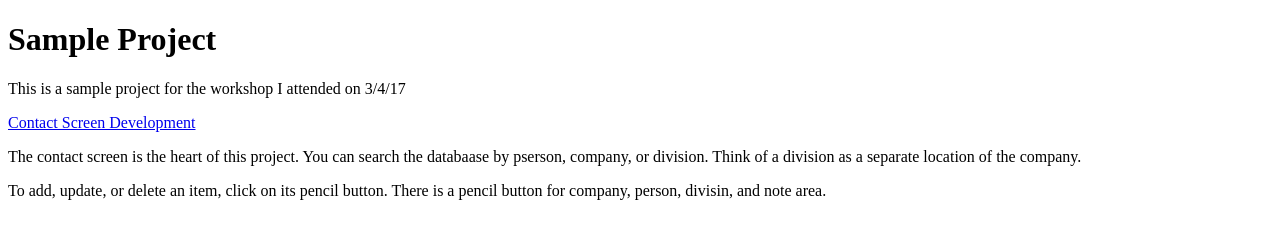
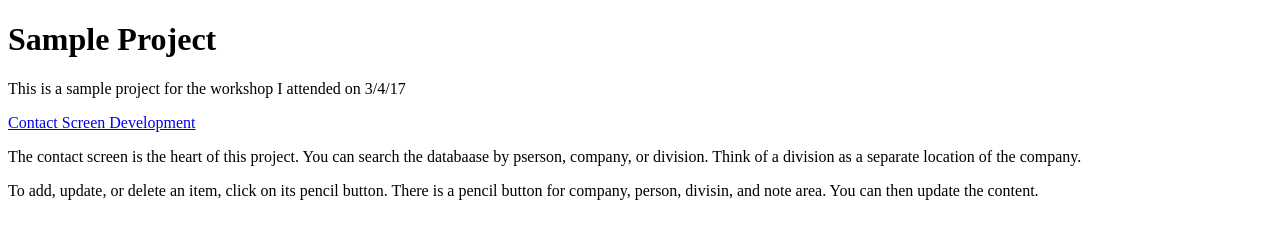
Before and after one commit to masters-george/sample-repo, a plain HTML site: page index.html in a window 1280 px wide. Drawn offline with Linux system fonts and the light colour scheme.

Commit message:
added more info on contact screen area

```diff
--- a/index.html
+++ b/index.html
@@ -15,6 +15,7 @@
       as a separate location of the company.</p>
 
     <p>To add, update, or delete an item, click on its pencil button. There is a
-      pencil button for company, person, divisin, and note area.
+      pencil button for company, person, divisin, and note area. You can then
+      update the content.</p>
   </body>
 </html>
```
